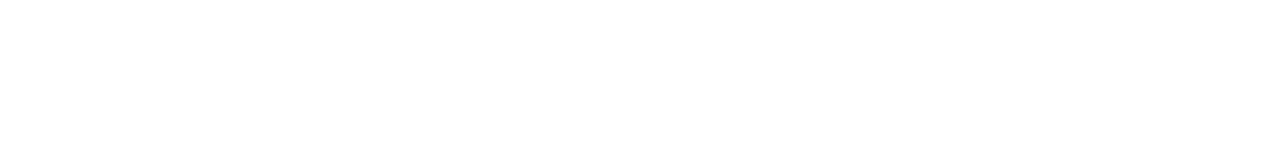
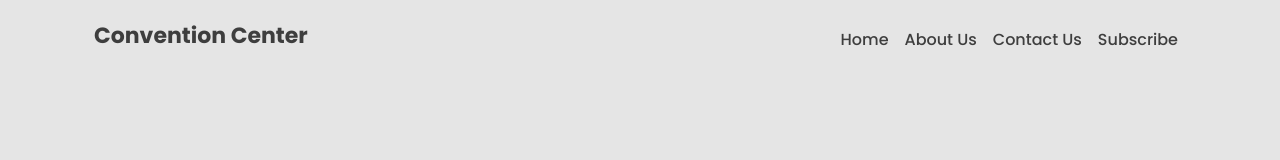
Before and after one commit to codermdshakil/convention-center, a plain HTML site: page index.html in a window 1280 px wide. Drawn offline with nearby package versions, Linux system fonts and the light colour scheme.

Commit message:
header section added

```diff
--- a/css/style.css
+++ b/css/style.css
@@ -0,0 +1,42 @@
+/* google fonts linked here  */
+@import url('https://fonts.googleapis.com/css2?family=Inter:wght@300;400;500;600;700;800;900&family=Manrope:wght@400;500;600;700&family=Poppins:wght@300;400;500;600;700;800;900&family=Roboto:wght@400;500;700;900&display=swap');
+
+html{
+    scroll-behavior: smooth;
+}
+
+body{
+    font-family: 'Poppins', sans-serif;
+    background-color:#E5E5E5;
+}
+
+
+*{
+    margin: 0;
+    padding: 0;
+    box-sizing: border-box;
+}
+
+/* header-section starts here  */
+.header-section{
+    padding:6px 0px;
+}
+.navbar-brand h2{
+    color: #3E3E3E;
+    font-style: normal;
+    font-weight: bold;
+    font-size: 22px;
+    line-height: 33px;
+    font-feature-settings: 'liga' off;
+}
+.nav-styled {
+    color: #3E3E3E;
+    font-style: normal;
+    font-weight: 500;
+    font-size: 16px;
+    line-height: 24px;
+    font-feature-settings: 'liga' off;
+}
+.nav-styled:hover{
+    color: #3E3E3E;
+}
--- a/index.html
+++ b/index.html
@@ -14,8 +14,42 @@
 </head>
 <body>
 
-
-
+    <!-- header-section starts here  -->
+<header class="header-section">
+    <div class="header-wrapper">
+        <div class="container">
+            <div class="header-contents">
+                <nav class="navbar navbar-expand-lg ">
+                    <div class="container-fluid">
+                      <a class="navbar-brand" href="#">
+                          <h2>Convention Center</h2>
+                      </a>
+                      <button class="navbar-toggler" type="button" data-bs-toggle="collapse" data-bs-target="#navbarNav" aria-controls="navbarNav" aria-expanded="false" aria-label="Toggle navigation">
+                       <i class="fas fa-bars"></i>
+                      </button>
+                      <div class="collapse navbar-collapse" id="navbarNav">
+                        <ul class="navbar-nav ms-auto ">
+                          <li class="nav-item">
+                            <a class="nav-link nav-styled"aria-current="page" href="#home">Home</a>
+                          </li>
+                          <li class="nav-item">
+                            <a class="nav-link nav-styled" href="#">About Us</a>
+                          </li>
+                          <li class="nav-item">
+                            <a class="nav-link nav-styled" href="#">Contact Us</a>
+                          </li>
+                          <li class="nav-item">
+                            <a class="nav-link nav-styled" href="#">Subscribe</a>
+                          </li>
+                        </ul>
+                      </div>
+                    </div>
+                </nav>
+            </div>
+        </div>
+    </div>
+</header>
+    <!-- header-section ends here  -->
 
 
 
```
Also changed, not shown: img/icons/Vector.svg (renamed from icons/Vector.svg), img/icons/arrow-forward 1.svg (renamed from icons/arrow-forward 1.svg), img/icons/ctor.svg (renamed from icons/ctor.svg), img/icons/menu-2 1.svg (renamed from icons/menu-2 1.svg), img/icons/watermark.svg (renamed from icons/watermark.svg).
